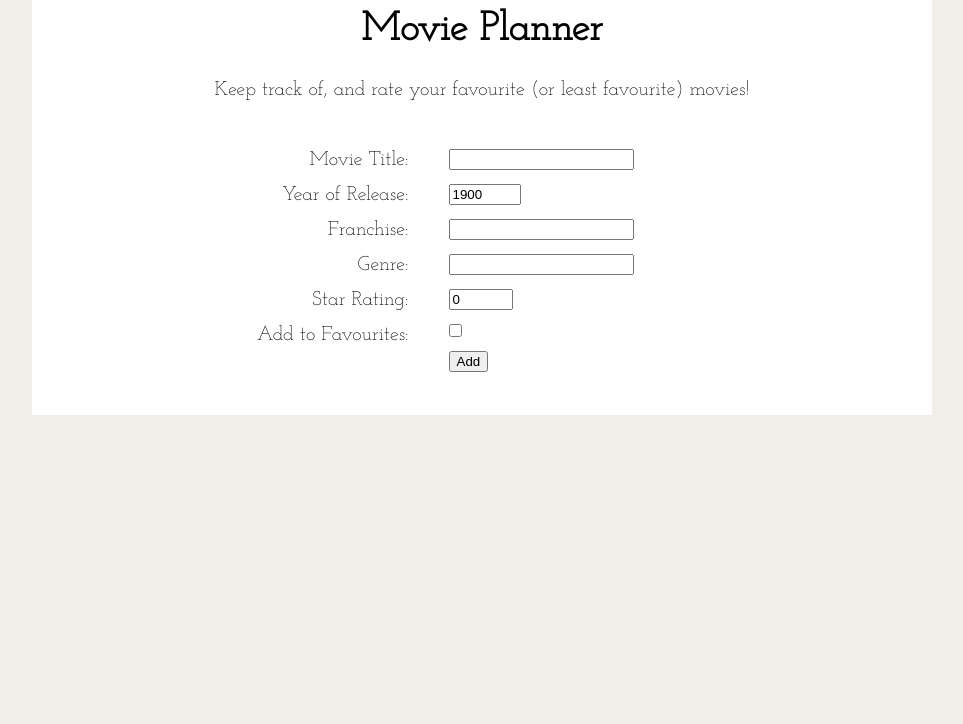
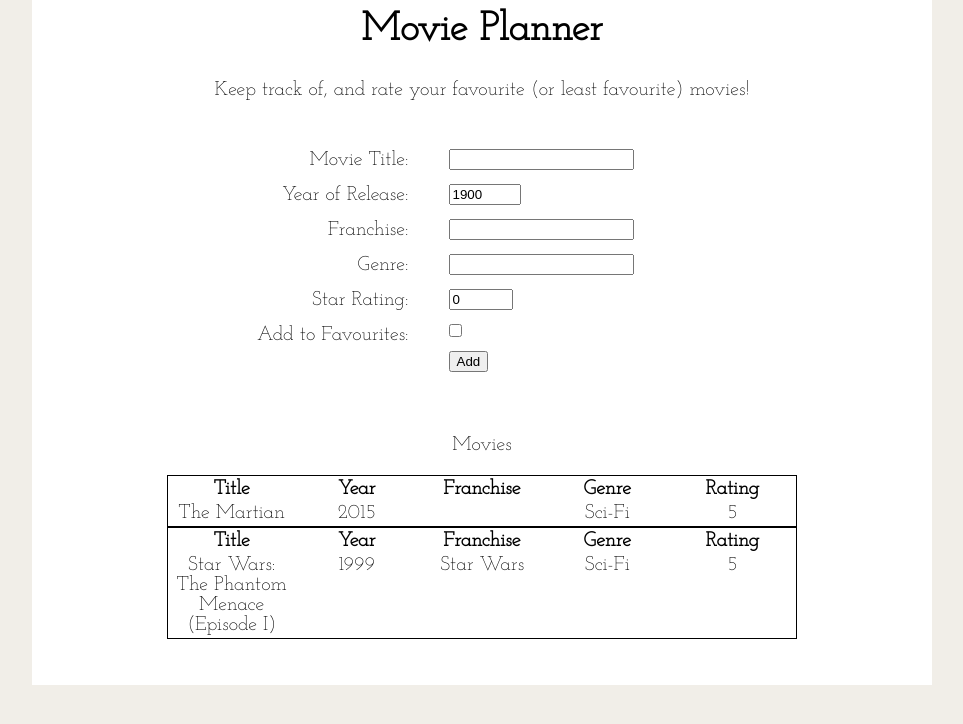
Before and after one commit to owenmilliner/movie-planner, a React (Create React App) app in the folder movie-planner/: page / in a window 1280 px wide. Shown: the top 724 px of the page, without its empty margins (158-1121 px from the left). Built offline with nearby package versions, Linux system fonts and the light colour scheme.

Commit message:
MovieList added with basic styling.

```diff
--- a/movie-planner/src/App.css
+++ b/movie-planner/src/App.css
@@ -51,3 +51,19 @@ button {
     margin-top: 14px;
     display: block;
 }
+
+#MovieList {
+    width: 70%;
+    height: 250px;
+    margin-left: auto;
+    margin-right: auto;
+}
+
+table {
+    width: 100%;
+    border: 1px black solid;
+}
+
+td {
+    width: 100px;
+}
--- a/movie-planner/src/App.js
+++ b/movie-planner/src/App.js
@@ -18,7 +18,7 @@ function App() {
       <Title />
       <Overview />
       <InsertForm movies={movies} setMovies={setMovies}/>
-      <MovieList />
+      <MovieList movies={movies}/>
     </div>
   );
 }
--- a/movie-planner/src/components/MovieList.jsx
+++ b/movie-planner/src/components/MovieList.jsx
@@ -1,6 +1,37 @@
-const MovieList = () => {
+const MovieList = ({movies}) => {
     return (
       <section id="MovieList">
+          <p>Movies</p>
+          {/* <ul>
+              {Object.entries(movies).map(movie => (
+                    <li key={movie[0]}>
+                        <ul>
+                            <li>{movie[1].title}</li>
+                            <li>{movie[1].year}</li>
+                            <li>{movie[1].franchise}</li>
+                            <li>{movie[1].genre}</li>
+                            <li>{movie[1].rating}</li>
+                        </ul>
+                    </li>
+              ))}
+          </ul> */}
+
+          {Object.entries(movies).map(movie => (
+          <table>
+              <tr>
+                  <th>Title</th>
+                  <th>Year</th>
+                  <th>Franchise</th>
+                  <th>Genre</th>
+                  <th>Rating</th>
+              </tr>
+                  <td>{movie[1].title}</td>
+                  <td>{movie[1].year}</td>
+                  <td>{movie[1].franchise}</td>
+                  <td>{movie[1].genre}</td>
+                  <td>{movie[1].rating}</td>
+          </table>
+          ))}
       </section>
     );
   };
```
